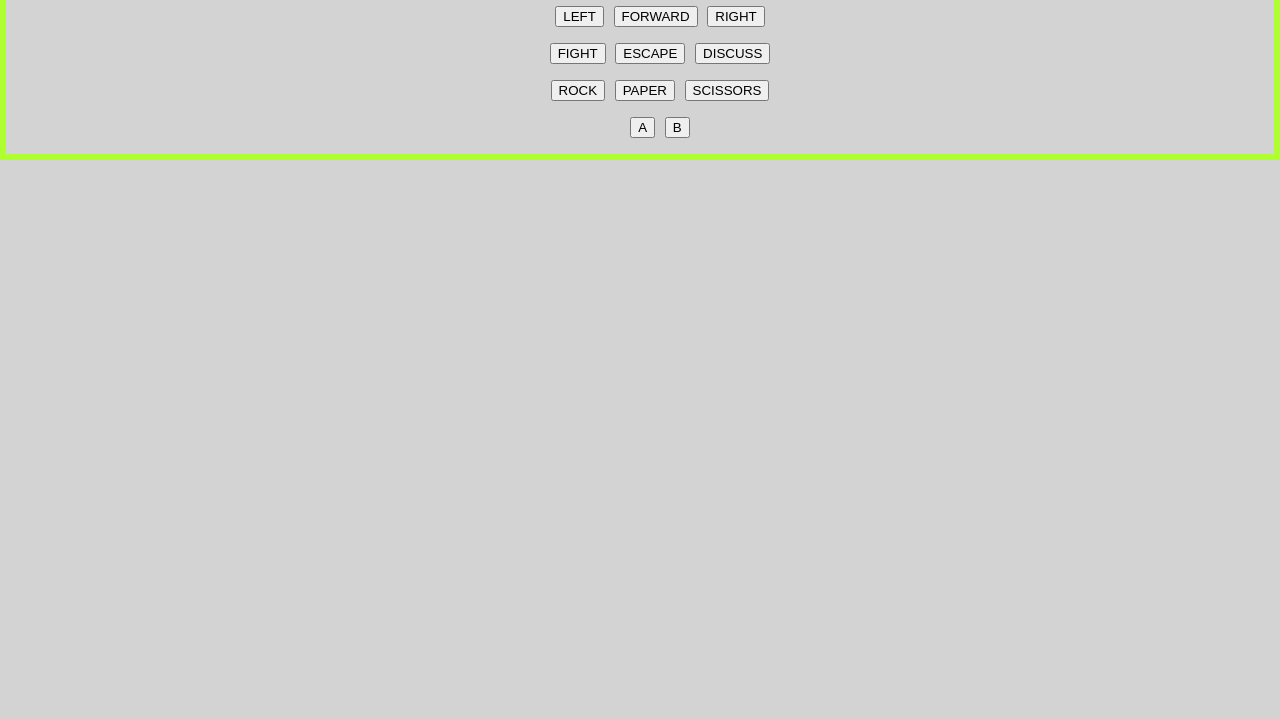
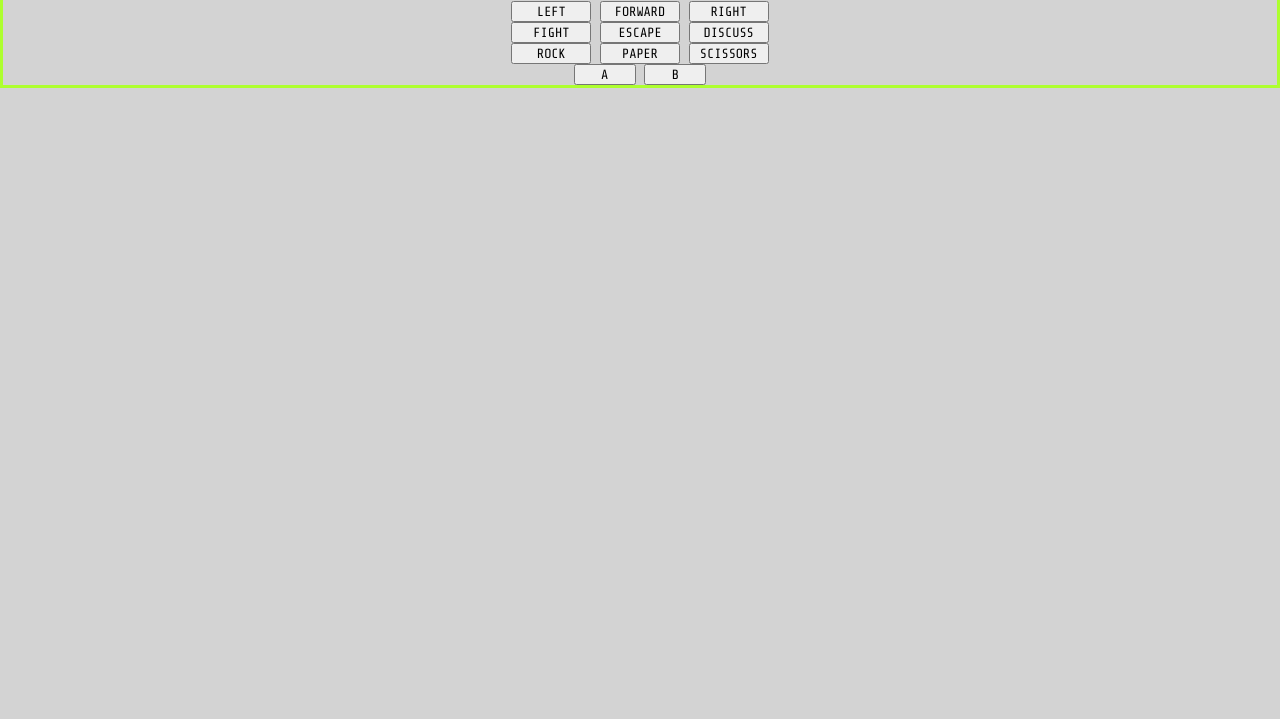
Before and after one commit to jeffdonkey/1_Milestone_1_jheller, a plain HTML site: page index.html in a window 1280 px wide. Shown: the part 81-800 px from the top of the page. Drawn offline with nearby package versions, Linux system fonts and the light colour scheme.

Commit message:
buttons updated

```diff
--- a/BetterFightOnBtn.js
+++ b/BetterFightOnBtn.js
@@ -4,21 +4,21 @@
 function rpsFight(value){
     let rpsRandom = (Math.floor(Math.random()*2));
     if (value == 'rock' && rpsRandom == 0){
-        document.getElementById("topText").innerHTML = "WIN";
+        document.getElementById("topText").innerHTML = "Rock breaks Scissors! You Win!";
     }
     else if (value == 'rock' && rpsRandom == 1){
-        document.getElementById("topText").innerHTML = "LOSS";
+        document.getElementById("topText").innerHTML = "Paper wraps Rock! You Lose!";
     }
     else if (value == 'paper' && rpsRandom == 0){
-        document.getElementById("topText").innerHTML = "WIN";
+        document.getElementById("topText").innerHTML = "Paper wraps Rock! You Win!";
     }
     else if (value == 'paper' && rpsRandom == 1){
-        document.getElementById("topText").innerHTML = "LOSS";
+        document.getElementById("topText").innerHTML = "Scissors cuts Paper! You Lose!";
     }
     else if (value == 'scissors' && rpsRandom == 0){
-        document.getElementById("topText").innerHTML = "WIN";
+        document.getElementById("topText").innerHTML = "Scissors cuts Paper! You Win!";
     }
     else if(value == 'scissors' && rpsRandom == 1){
-        document.getElementById("topText").innerHTML = "LOSS";
+        document.getElementById("topText").innerHTML = "Rock breaks Scissors! You Lose!";
     }
 }
--- a/index.html
+++ b/index.html
@@ -7,68 +7,42 @@
     <meta name="viewport" content="width=device-width, initial-scale=1.0">
     <title>theGame</title>
     <link rel="stylesheet" href="main.css">
+    <style>
+        @import url('https://fonts.googleapis.com/css2?family=Share+Tech+Mono&display=swap');
+    </style>
     <script src="BetterFightOnBtn.js"></script>
 </head>
 
 <body>
     <div id="topArea">
-        <h1 id="topText">The GAME is HERE KK</h1>
+        <h1 id="topText">The GAME is HERE</h1>
 
     </div>
     <div id="textBox"></div>
+
     <div id="moveBtn">
-        <ul>
-            <li>
                 <button id="moveLeft" onclick="XXX()">LEFT</button>
-            </li>
-            <li>
                 <button id="moveForward" onclick="XXX()">FORWARD</button>
-            </li>
-            <li>
                 <button id="moveRight" onclick="xxx()">RIGHT</button>
-            </li>
-        </ul>
     </div>
+
     <div id="choiceBtn">
-        <ul>
-            <li>
         <button id="choiceFight" onclick="XXX()">FIGHT</button>
-            </li>
-            <li>
         <button id="choiceEscape" onclick="XXX()">ESCAPE</button>
-            </li>
-            <li>
         <button id="choiceDiscuss" onclick="xxx()">DISCUSS</button>
-            </li>
-        </ul>
     </div>
+
     <div id="rpsBtn">
-        <ul>
-            <li>
         <button id="rpsRock" onclick="rpsFight('rock')">ROCK</button>
-            </li>
-            <li>
         <button id="rpsPaper" onclick="rpsFight('paper')">PAPER</button>
-            </li>
-            <li>
         <button id="rpsScissors" onclick="rpsFight('scissors')">SCISSORS</button>
-            </li>
-        </ul>
     </div>
-    <div id="dialogBtn">
-        <ul>
-            <li>
-                <button id="dialogA" onclick="XXX()">A</button>
-            </li>
-            <li>
-                <button id="dialogB" onclick="XXX()">B</button>
-            </li>
 
-        </ul>
+    <div id="dialogueBtn">
+        <button id="dialogueA" onclick="XXX()">A</button>
+        <button id="dialogueB" onclick="XXX()">B</button>
     </div>
-    <!-- basic button
-    <button id="fightBtn" onclick="fightResultMessage()">FIGHT!</button>
-    -->
+
 </body>
 
 </html>
--- a/main.css
+++ b/main.css
@@ -1,25 +1,73 @@
 html,
+
+* {
+    font-family: 'Share Tech Mono', monospace;
+}
+
 body {
     margin: auto;
     text-align: center;
     border: 3px solid greenyellow;
     background-color: lightgrey;
-    font-family: Monaco, "Lucida Console", monospace;
+    font-family: 'Share Tech Mono', monospace;
 
 
 }
 
-ul {
-    list-style-type: none;
+#moveBtn {
+    display:inline-block;
+    justify-content: space-evenly;
+    align-items: center;
+    text-align: center;
+
 }
 
-/* note: the body font-family is over-written in the buttons.
-if you change in the body you will need to change for the button also*/
 
-li{
-    display:inline-block;
+
+#choiceBtn {
+
 }
 
-.button{
-    font-family: Impact, Haettenschweiler, 'Arial Narrow Bold', sans-serif;
+#rpsBtn {
+
 }
+
+#dialogueBtn {
+
+}
+
+/* tried setting widths for these buttons within their
+parents-did not work for me*/
+#moveLeft {
+    width: 80px;
+}
+#moveForward {
+    width: 80px;
+}
+#moveRight {
+    width: 80px;
+}
+#choiceFight {
+    width: 80px;
+}
+#choiceEscape {
+    width: 80px;
+}
+#choiceDiscuss {
+    width: 80px;
+}
+#rpsRock {
+    width: 80px;
+}
+#rpsPaper {
+    width: 80px;
+}
+#rpsScissors {
+    width: 80px;
+}
+#dialogueA {
+    width: 62px;
+}
+#dialogueB {
+    width: 62px;
+}
```
Also changed, not shown: noteCollection/2_whatidid.txt (added, +7 -0 lines). Lines whose indentation alone changed are shown as unchanged.
